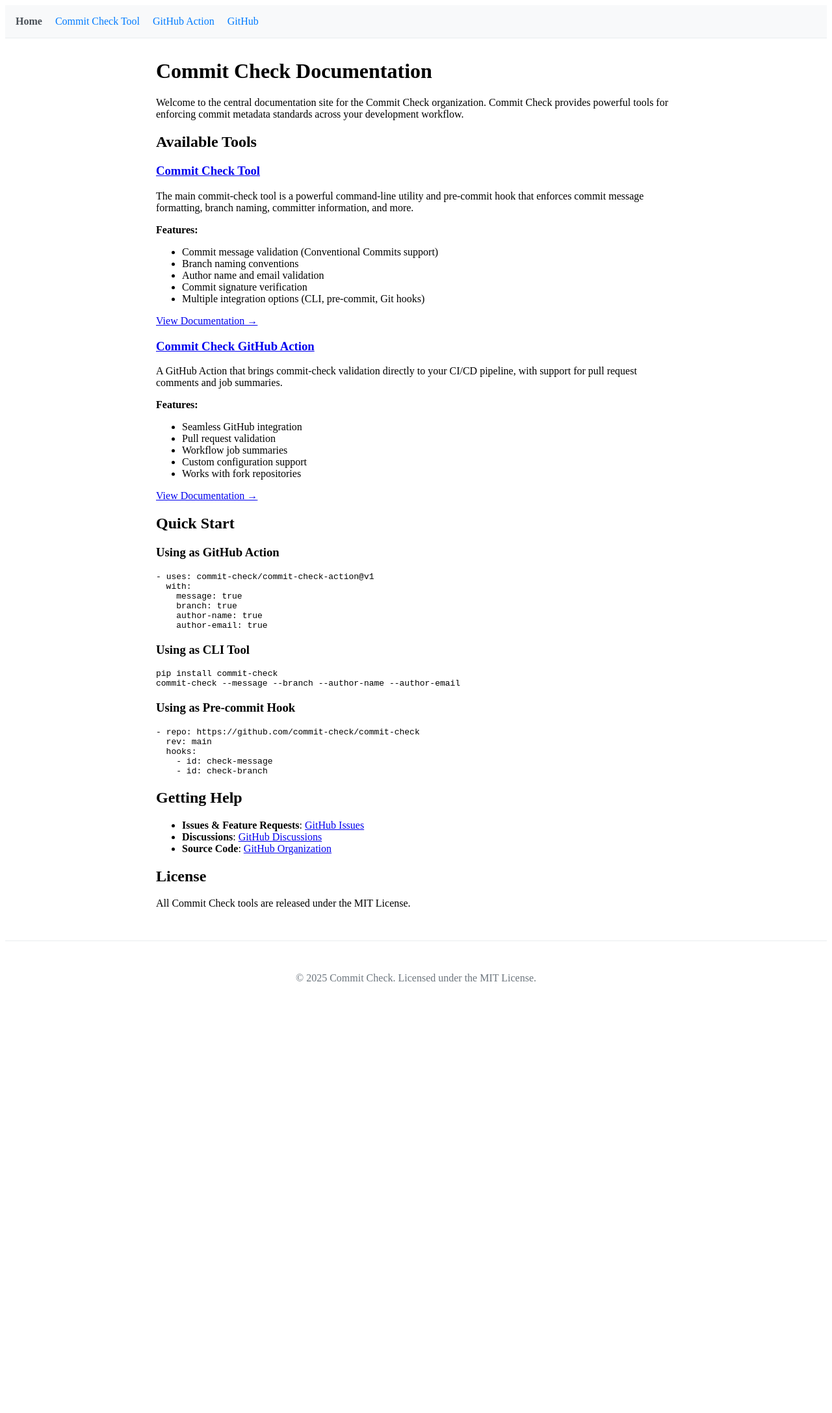
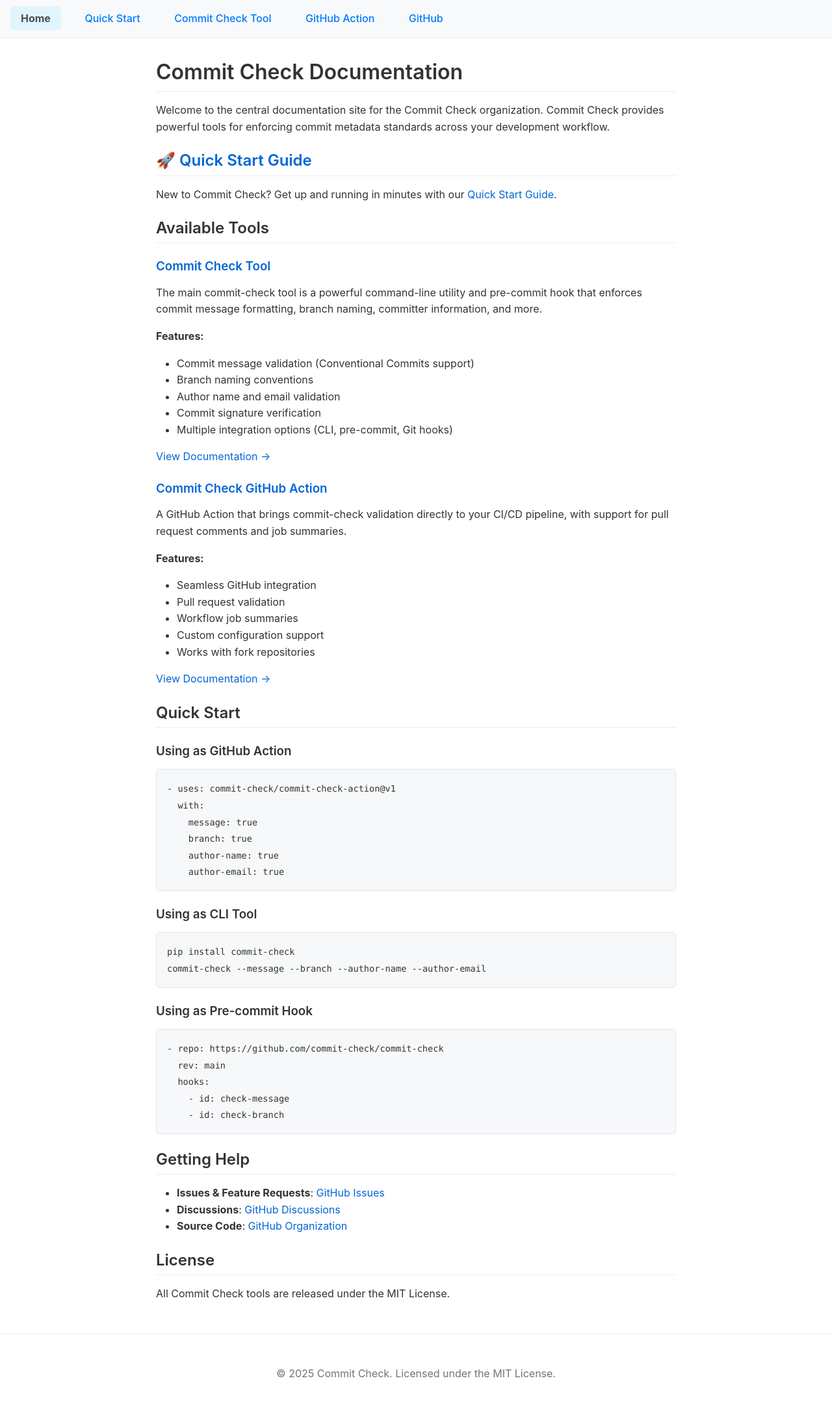
Before and after one commit to commit-check/commit-check.github.io, a Jekyll site: the page built from index.md, in a window 1280 px wide. Shown: the whole page at 65% size. Built offline with Jekyll 4.4.1, drawn with Linux system fonts in a browser that asks for light colours; before the commit the page ends 1570 px from its top, so only the background shows below that.

Commit message:
docs: Add configuration guide, troubleshooting, quick start, and enhanced styling
Co-authored-by: shenxianpeng <3353385+shenxianpeng@users.noreply.github.com>

```diff
--- a/_config.yml
+++ b/_config.yml
@@ -13,6 +13,10 @@ plugins:
   - jekyll-feed
   - jekyll-sitemap
 
+# Sass configuration
+sass:
+  style: compressed
+
 # Social links
 github_username: commit-check
 
--- a/_includes/navigation.html
+++ b/_includes/navigation.html
@@ -1,5 +1,6 @@
 <nav class="site-nav">
   <a href="{{ '/' | relative_url }}" {% if page.url == '/' %}class="current"{% endif %}>Home</a>
+  <a href="{{ '/quick-start/' | relative_url }}" {% if page.url contains '/quick-start/' %}class="current"{% endif %}>Quick Start</a>
   <a href="{{ '/commit-check/' | relative_url }}" {% if page.url contains '/commit-check/' %}class="current"{% endif %}>Commit Check Tool</a>
   <a href="{{ '/commit-check-action/' | relative_url }}" {% if page.url contains '/commit-check-action/' %}class="current"{% endif %}>GitHub Action</a>
   <a href="https://github.com/commit-check" target="_blank">GitHub</a>
--- a/_layouts/default.html
+++ b/_layouts/default.html
@@ -8,7 +8,7 @@
   <title>{% if page.title %}{{ page.title | escape }}{% else %}{{ site.title | escape }}{% endif %}</title>
   <meta name="description" content="{% if page.excerpt %}{{ page.excerpt | strip_html | strip_newlines | truncate: 160 }}{% else %}{{ site.description }}{% endif %}">
 
-  <link rel="stylesheet" href="{{ '/assets/main.css' | relative_url }}">
+  <link rel="stylesheet" href="{{ '/assets/css/main.css' | relative_url }}">
   <link rel="canonical" href="{{ page.url | replace:'index.html','' | absolute_url }}">
 
   <style>
--- /dev/null
+++ b/assets/css/main.scss
@@ -0,0 +1,116 @@
+---
+---
+
+/* Base styles */
+body {
+  font-family: -apple-system, BlinkMacSystemFont, "Segoe UI", Roboto, Oxygen, Ubuntu, Cantarell, "Open Sans", "Helvetica Neue", sans-serif;
+  line-height: 1.6;
+  color: #333;
+  margin: 0;
+  padding: 0;
+}
+
+/* Code styling */
+pre, code {
+  font-family: "SFMono-Regular", Consolas, "Liberation Mono", Menlo, Courier, monospace;
+  background-color: #f6f8fa;
+  border-radius: 6px;
+}
+
+pre {
+  padding: 16px;
+  overflow: auto;
+  border: 1px solid #e1e4e8;
+}
+
+code {
+  padding: 0.2em 0.4em;
+  font-size: 85%;
+}
+
+pre code {
+  padding: 0;
+  background-color: transparent;
+}
+
+/* Links */
+a {
+  color: #0366d6;
+  text-decoration: none;
+}
+
+a:hover {
+  text-decoration: underline;
+}
+
+/* Headers */
+h1, h2, h3, h4, h5, h6 {
+  margin-top: 24px;
+  margin-bottom: 16px;
+  font-weight: 600;
+  line-height: 1.25;
+}
+
+h1 {
+  font-size: 2em;
+  border-bottom: 1px solid #eaecef;
+  padding-bottom: 0.3em;
+}
+
+h2 {
+  font-size: 1.5em;
+  border-bottom: 1px solid #eaecef;
+  padding-bottom: 0.3em;
+}
+
+/* Lists */
+ul, ol {
+  padding-left: 2em;
+}
+
+/* Tables */
+table {
+  border-collapse: collapse;
+  width: 100%;
+  margin: 16px 0;
+}
+
+th, td {
+  border: 1px solid #dfe2e5;
+  padding: 6px 13px;
+}
+
+th {
+  background-color: #f6f8fa;
+  font-weight: 600;
+}
+
+/* Blockquotes */
+blockquote {
+  padding: 0 1em;
+  color: #6a737d;
+  border-left: 0.25em solid #dfe2e5;
+  margin: 0;
+}
+
+/* Badges */
+img[alt*="badge"] {
+  margin-right: 4px;
+  margin-bottom: 4px;
+}
+
+/* Navigation improvements */
+.site-nav a {
+  padding: 8px 16px;
+  border-radius: 6px;
+  transition: background-color 0.2s;
+}
+
+.site-nav a:hover {
+  background-color: #f1f3f4;
+  text-decoration: none;
+}
+
+.site-nav a.current {
+  background-color: #e1f5fe;
+}
--- a/index.md
+++ b/index.md
@@ -6,6 +6,10 @@ title: Commit Check Documentation
 # Commit Check Documentation
 
 Welcome to the central documentation site for the Commit Check organization. Commit Check provides powerful tools for enforcing commit metadata standards across your development workflow.
+
+## 🚀 [Quick Start Guide](quick-start/)
+
+New to Commit Check? Get up and running in minutes with our [Quick Start Guide](quick-start/).
 
 ## Available Tools
 
```
Also changed, not shown: commit-check-action/index.md (+4 -0 lines), commit-check-action/troubleshooting.md (added, +103 -0 lines), commit-check/configuration.md (added, +210 -0 lines), commit-check/index.md (+3 -1 lines), quick-start.md (added, +130 -0 lines).
